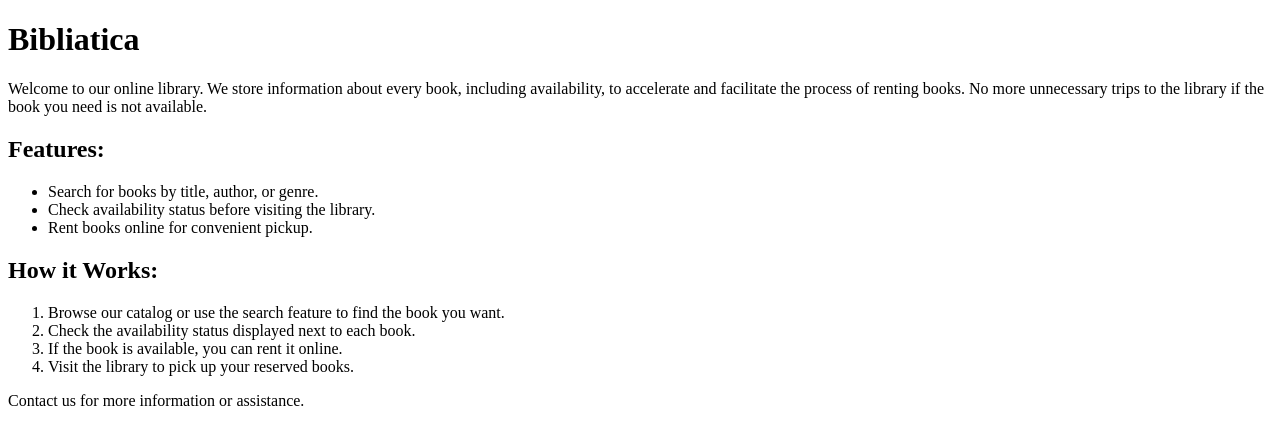
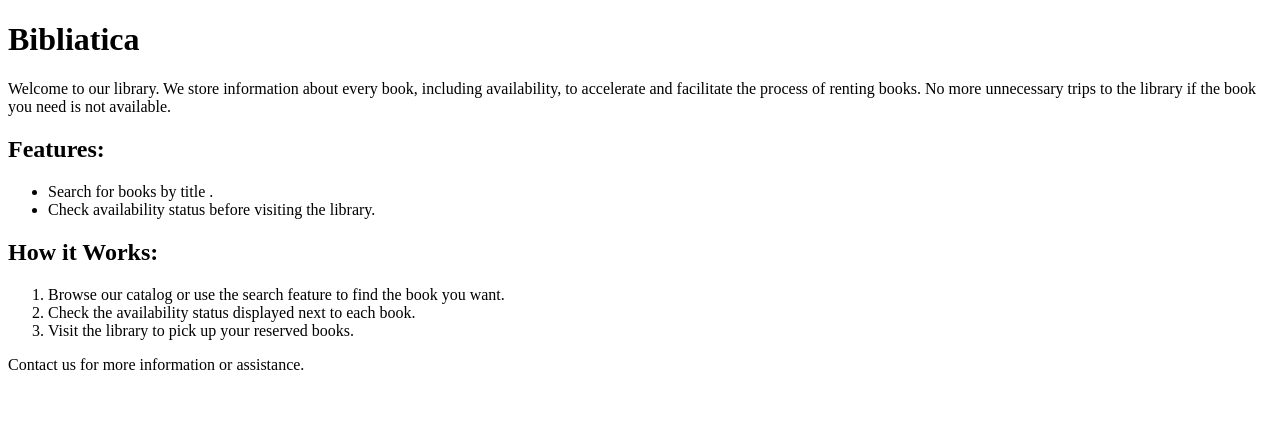
Before and after one commit to edup3/Proyecto-Integrador-I-Taller-01, a Django app: page /about/ in a window 1280 px wide. Shown: the top 445 px of the page. Run offline with Django 5.2, Linux system fonts and the light colour scheme.

Commit message:
Modificaciones en about.hmtl

```diff
--- a/library/templates/about.html
+++ b/library/templates/about.html
@@ -7,18 +7,20 @@
 </head>
 <body>
     <h1>Bibliatica</h1>
-    <p>Welcome to our online library. We store information about every book, including availability, to accelerate and facilitate the process of renting books. No more unnecessary trips to the library if the book you need is not available.</p>
+    <p>Welcome to our library. We store information about every book, including availability, to accelerate and facilitate the process of renting books. No more unnecessary trips to the library if the book you need is not available.</p>
     <h2>Features:</h2>
     <ul>
-        <li>Search for books by title, author, or genre.</li>
+        <li>Search for books by title
+            {% comment %} , author, or genre {% endcomment %}
+            .</li>
         <li>Check availability status before visiting the library.</li>
-        <li>Rent books online for convenient pickup.</li>
+        {% comment %} <li>Rent books online for convenient pickup.</li> {% endcomment %}
     </ul>
     <h2>How it Works:</h2>
     <ol>
         <li>Browse our catalog or use the search feature to find the book you want.</li>
         <li>Check the availability status displayed next to each book.</li>
-        <li>If the book is available, you can rent it online.</li>
+        {% comment %} <li>If the book is available, you can rent it online.</li> {% endcomment %}
         <li>Visit the library to pick up your reserved books.</li>
     </ol>
     <footer>
--- a/library/templates/book_description.html
+++ b/library/templates/book_description.html
@@ -1,7 +1,7 @@
 <div class="container">
     <h2>{{ book.title }}</h2>
     <h3>{{ book.author }}</h3>
-    <p>Availability: {% if book.available %}Available{% else %}Rented until {{ book.availability }}{% endif %}</p>
+    <p>{% if book.available %}Available{% else %}Rented until {{ book.availability }}{% endif %}</p>
     <img src="{{ book.image.url }}">
     <p>Description: {{ book.description }}</p>
 </div>
--- a/library/templates/home.html
+++ b/library/templates/home.html
@@ -21,9 +21,9 @@
             <h2>{{ book.title }}</h2>
             <h3>{{ book.author }}</h3>
             {% if book.available %}
-                <p>Availability: Available</p>
+                <p>Available</p>
             {% else %}
-                <p>Availability: Rented until {{ book.availability }}</p>
+                <p>Rented until {{ book.availability }}</p>
             {% endif %}
             <img src="{{ book.image.url }}">
             <a href="{% url 'book_description' book.id %}" class="btn btn-info">Description</a>
```
